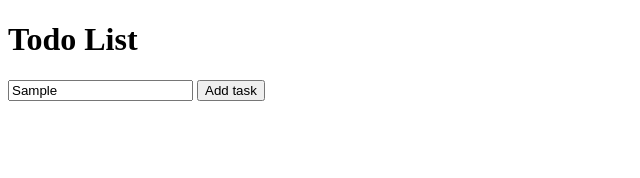
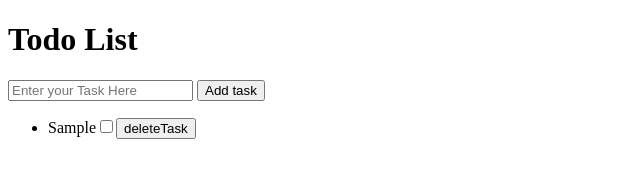
Before and after one commit to ashutosh-en/mini-project, a plain HTML site: page Todo_List/index.html in a window 1280 px wide. Both pictures are taken after typing "Sample" into the empty fields and a click on the button "Add task". Shown: the whole page, without its empty margins (0-640 px from the left). Drawn offline with Linux system fonts and the light colour scheme.

Commit message:
added delete and mark checkbox functionality

```diff
--- a/Todo_List/index.html
+++ b/Todo_List/index.html
@@ -8,9 +8,11 @@
 <body>
     <h1>Todo List</h1>
     <div>
-        <input type="text" placeholder="Enter your Task Here">
-        <button>Add task</button>
+        <input type="text" id="todoInput" placeholder="Enter your Task Here">
+        <button onclick="addTaskfn()">Add task</button>
     </div>
-    <script src="script.js"></script>
+    <ul id="todoList"></ul>
+
+    <script src="script.js" defer></script>
 </body>
 </html>
--- a/Todo_List/script.js
+++ b/Todo_List/script.js
@@ -0,0 +1,33 @@
+function addTaskfn() {
+    const inputTask = document.getElementById("todoInput");
+    const task = inputTask.value;
+
+    if (task.trim() == "") {
+        return;
+    }
+    const li = document.createElement("li");
+    const checkbox=document.createElement("input")
+    const taskSpan=document.createElement("span");
+    taskSpan.textContent=task;
+    checkbox.type="checkbox";
+      checkbox.addEventListener("change", function () {
+        if (checkbox.checked) {
+            taskSpan.style.textDecoration = "line-through";
+            taskSpan.style.color = "gray";
+        } else {
+            taskSpan.style.textDecoration = "none";
+            taskSpan.style.color = "black";
+        }
+    });
+    const deleteBtn=document.createElement("button")
+    deleteBtn.textContent="deleteTask"
+    deleteBtn.addEventListener("click",function(){
+        li.remove();
+    })
+    li.appendChild(taskSpan);
+    li.appendChild(checkbox);
+    li.appendChild(deleteBtn);
+
+    document.getElementById("todoList").appendChild(li);
+    inputTask.value = "";
+}
--- a/Todo_List/style.css
+++ b/Todo_List/style.css
@@ -0,0 +1,5 @@
+.body{
+    display: flex;
+    justify-content: center;
+    justify-items: center;
+}
```
